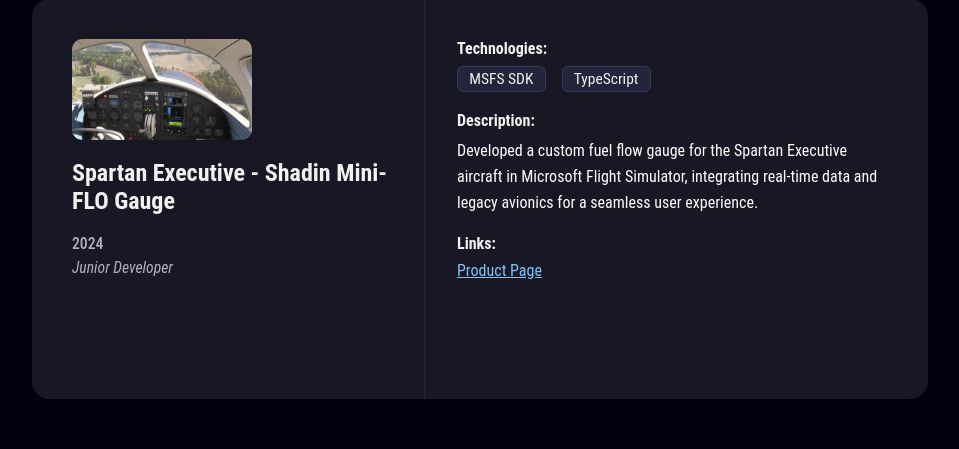
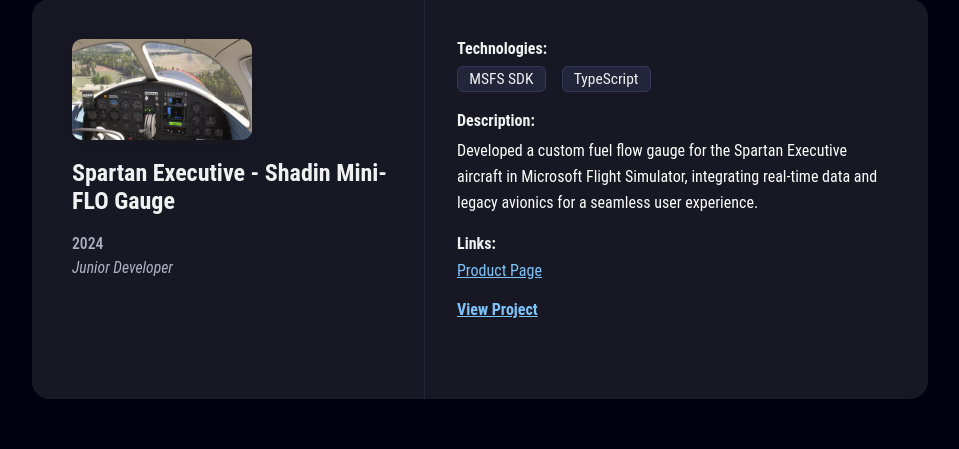
Before and after one commit to basecompany/Home, a React (Vite) app: page /portfolio in a window 1280 px wide. Shown: the part 6167-6616 px from the top of the page, without its empty margins (160-1119 px from the left). Built offline with nearby package versions, Linux system fonts and the light colour scheme.

Commit message:
Trigger deploy

```diff
--- a/src/Pages/portfolio/component/myprojects/ProjectCardModal.tsx
+++ b/src/Pages/portfolio/component/myprojects/ProjectCardModal.tsx
@@ -74,16 +74,16 @@
                 </div>
             )}
 
-            {/*{project.link && project.link !== '#' && (*/}
-            {/*    <a*/}
-            {/*        className="project-card-modal__primary-link"*/}
-            {/*        href={project.link}*/}
-            {/*        target="_blank"*/}
-            {/*        rel="noopener noreferrer"*/}
-            {/*    >*/}
-            {/*        {project.linkText}*/}
-            {/*    </a>*/}
-            {/*)}*/}
+            {project.link && project.link !== '#' && (
+                <a
+                    className="project-card-modal__primary-link"
+                    href={project.link}
+                    target="_blank"
+                    rel="noopener noreferrer"
+                >
+                    {project.linkText}
+                </a>
+            )}
 
             {project.images && project.images.length > 1 && (
                 <div className="project-card-modal__gallery">
```
